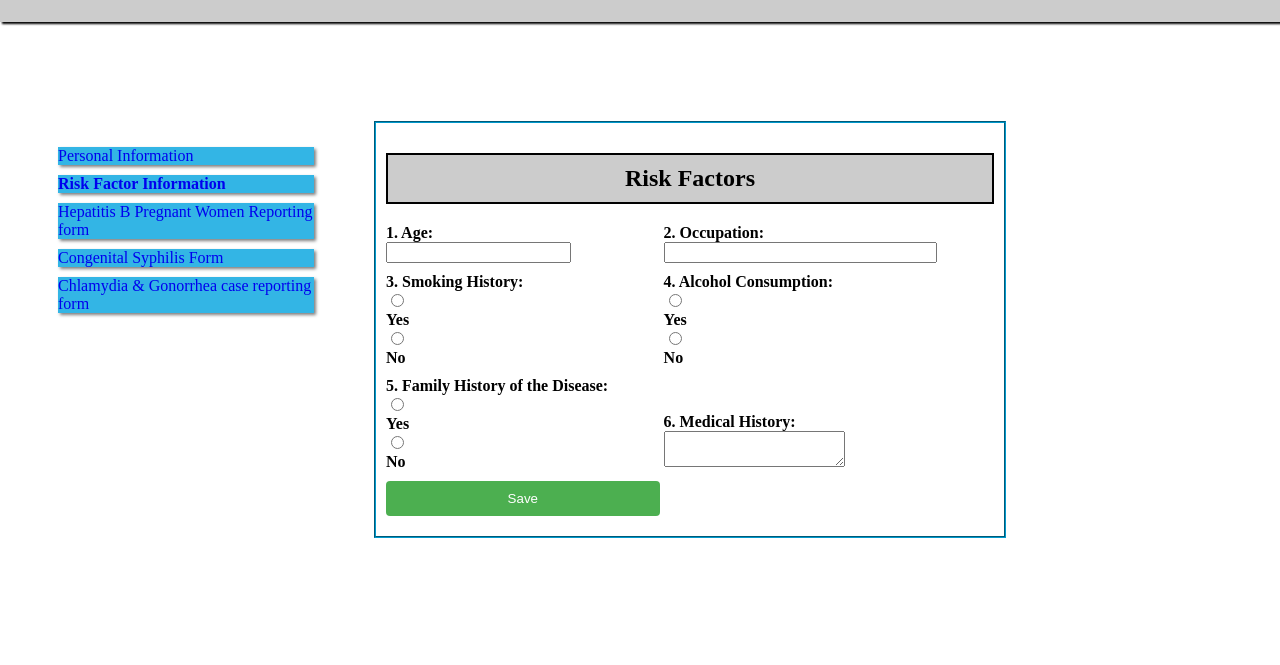
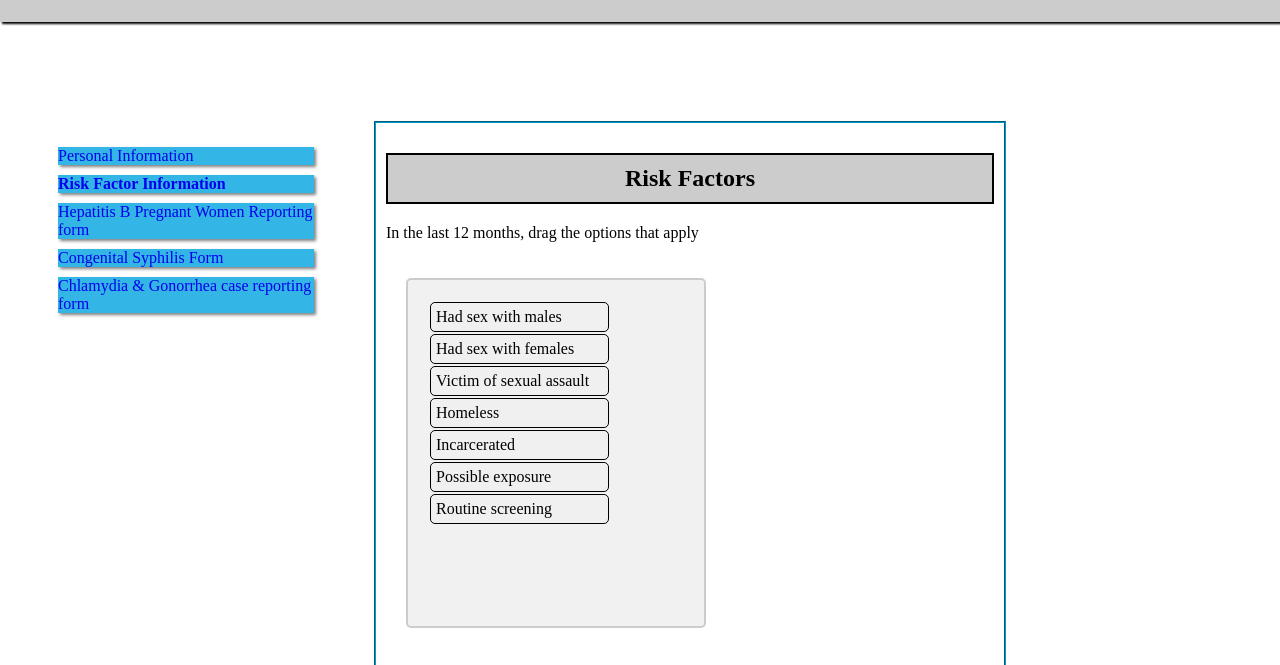
Before and after one commit to edykab/Assignment12, a plain HTML site: page pages/Risk_factors.html in a window 1280 px wide. Shown: the part 99-764 px from the top of the page. Drawn offline with Linux system fonts and the light colour scheme.

Commit message:
updating files

```diff
--- a/css/main.css
+++ b/css/main.css
@@ -125,7 +125,7 @@ section nav li a {
 }
 
 .container {
-  width: 300px;
+  width: 50%;
   margin: 0 auto;
   padding: 20px;
   background-color: #f1f1f1;
@@ -170,13 +170,14 @@ input[type="password"] {
 }
 
 input[type="submit"] {
-  width: 100%;
+  width: 50%;
   padding: 10px;
   background-color: #4CAF50;
   color: white;
   border: none;
   border-radius: 4px;
   cursor: pointer;
+
 }
 
 input[type="submit"]:hover {
@@ -187,7 +188,7 @@ input[type="submit"]:hover {
 table {
   width: 100%;
   border-collapse: collapse;
-table-layout: fixed;
+  table-layout: fixed;
 
 }
 
@@ -196,8 +197,9 @@ th, td {
   text-align: left;
   border-bottom: 2px solid #ddd;
   word-wrap: break-word;
-    overflow-wrap: break-word;
+  overflow-wrap: break-word;
 }
+
 td{
   border-right: 2px solid #ddd;
 }
--- a/pages/Risk_factors.html
+++ b/pages/Risk_factors.html
@@ -7,8 +7,43 @@
   <meta name="author" content="edmond">
   <meta name="viewport" content="width=device-width, initial-scale=1.0">
   <link rel="stylesheet" type="text/css" href="../css/main.css">
+  <script type="text/javascript" src="../scripts/drag.js"></script>
   <title>Risk Factor Page</title>
+<style media="screen">
+.container {
+  display: inline-block;
+  vertical-align: top;
+  border: 2px solid #ccc;
+  border-radius: 5px;
+  width: 300px;
+  min-height: 350px;
+  margin: 20px;
+}
 
+.container p {
+  margin: 2px;
+  padding: 5px;
+  background-color: #f0f0f0;
+  border-radius: 5px;
+  border: 1px solid black;
+  width: 70%;
+  cursor: grab;
+  user-select: none;
+}
+
+.container.drag-over {
+  border-color: #007bff;
+}
+
+.container.drag-enter {
+  border-style: dashed;
+}
+
+.container p.dragging {
+  background-color: #007bff;
+  color: white;
+}
+</style>
 
 </head>
 <body>
@@ -39,39 +74,20 @@
   <article style="width:50%; margin-left:50px;" class="col-9">
     <h2>Risk Factors</h2>
     <form action="#" method="post">
-    <div class="form-group">
-      <label for="age">1. Age:</label>
-      <input type="number" id="age" name="age" required>
-    </div>
-    <div class="form-group">
-      <label for="occupation">2. Occupation:</label>
-      <input type="text" id="occupation" name="occupation" required>
-    </div>
-    <div class="form-group">
-      <label for="smoking">3. Smoking History:</label>
-      <input type="radio" id="smoking-yes" name="smoking" value="yes" required>
-      <label for="smoking-yes">Yes</label>
-      <input type="radio" id="smoking-no" name="smoking" value="no">
-      <label for="smoking-no">No</label>
-    </div>
-    <div class="form-group">
-      <label for="alcohol">4. Alcohol Consumption:</label>
-      <input type="radio" id="alcohol-yes" name="alcohol" value="yes" required>
-      <label for="alcohol-yes">Yes</label>
-      <input type="radio" id="alcohol-no" name="alcohol" value="no">
-      <label for="alcohol-no">No</label>
-    </div>
-    <div class="form-group">
-      <label for="family-history">5. Family History of the Disease:</label>
-      <input type="radio" id="family-history-yes" name="family-history" value="yes" required>
-      <label for="family-history-yes">Yes</label>
-      <input type="radio" id="family-history-no" name="family-history" value="no">
-      <label for="family-history-no">No</label>
-    </div>
-    <div class="form-group">
-      <label for="medical-history">6. Medical History:</label>
-      <textarea id="medical-history" name="medical-history" required></textarea>
-    </div>
+      <div class="containers">
+        <p>In the last 12 months, drag the options that apply</p>
+        <div class="container" id="container1" ondrop="drop(event)" ondragover="allowDrop(event)">
+          <p draggable="true" id="maleSex" ondragstart="drag(event)">Had sex with males</p>
+          <p draggable="true" id="femaleSex" ondragstart="drag(event)">Had sex with females</p>
+          <p draggable="true" id="sexualAssault" ondragstart="drag(event)">Victim of sexual assault</p>
+          <p draggable="true" id="homeless" ondragstart="drag(event)">Homeless</p>
+          <p draggable="true" id="incarcerated" ondragstart="drag(event)">Incarcerated</p>
+          <p draggable="true" id="exposure" ondragstart="drag(event)">Possible exposure</p>
+          <p draggable="true" id="screening" ondragstart="drag(event)">Routine screening</p>
+        </div>
+
+        <div class="container" id="container2" ondrop="drop(event)" ondragover="allowDrop(event)"></div>
+      </div>
     <div class="form-group">
       <input type="submit" value="Save">
     </div>
--- /dev/null
+++ b/scripts/drag.js
@@ -0,0 +1,15 @@
+function allowDrop(ev) {
+  ev.preventDefault();
+  ev.target.classList.add("drag-over");
+}
+
+function drag(ev) {
+  ev.dataTransfer.setData("text", ev.target.id);
+}
+
+function drop(ev) {
+  ev.preventDefault();
+  ev.target.classList.remove("drag-over"); // Remove the drag-over class
+  const data = ev.dataTransfer.getData("text");
+  ev.target.appendChild(document.getElementById(data));
+}
```
Also changed, not shown: pages/HEPB_form.html (+47 -30 lines), pages/Personal_info.html (+1 -1 lines), pages/Registration.html (+26 -8 lines), pages/STI_form.html (+2 -3 lines).
